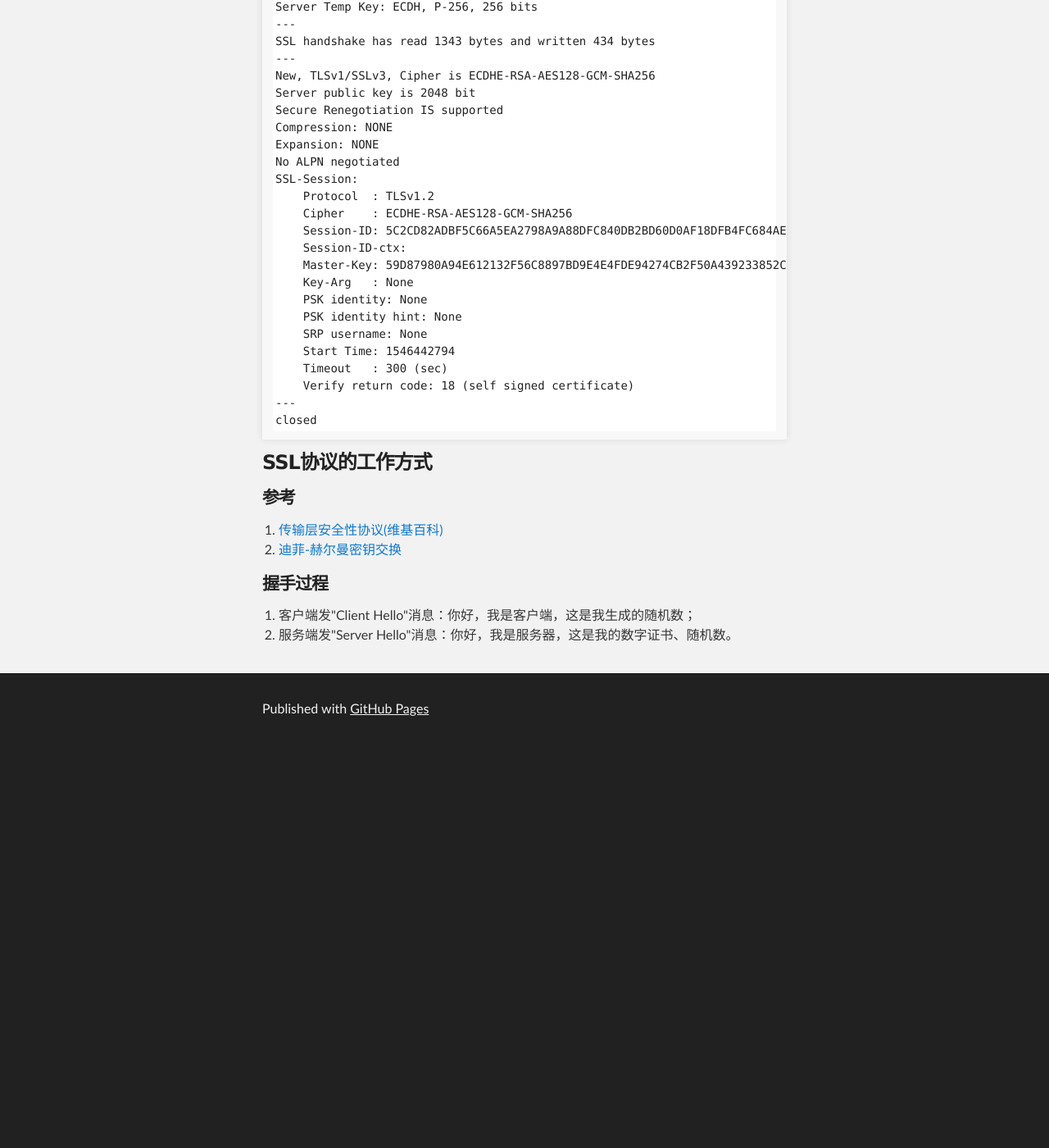
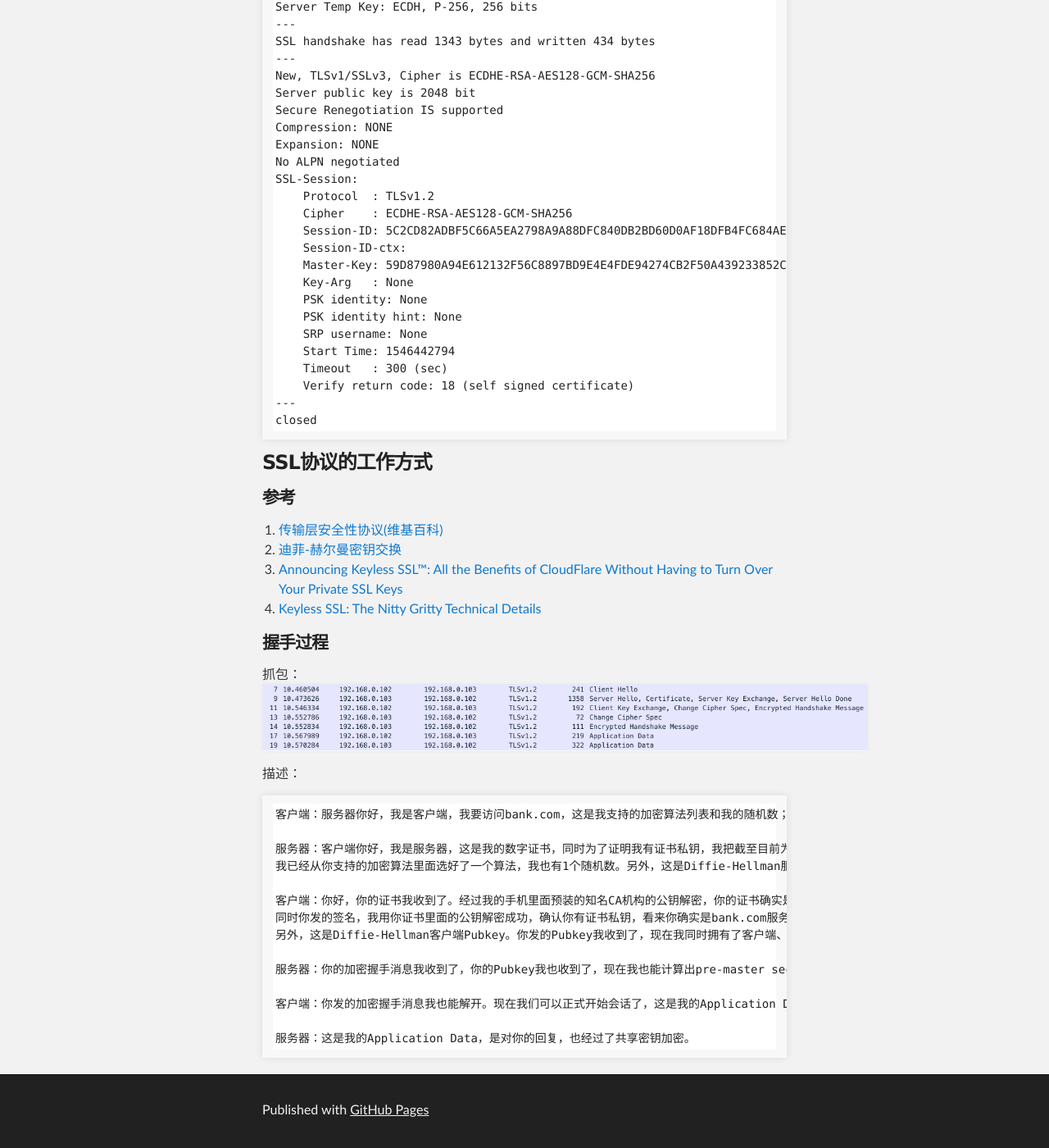
Before and after one commit to mwping/mwping.github.io, a Jekyll site: the page built from network/http/ssl-tls.md, in a window 1280 px wide and 1400 px high, scrolled down 2612 px. Shown: the whole window at 82% size. Built offline with Jekyll 4.4.1, drawn with Linux system fonts in a browser that asks for light colours; our own code applies the rules of GitHub Pages for plain Markdown files; before the commit the page ends 3523 px from its top, so only the background shows below that.

Commit message:
add ssl握手

````diff
--- a/network/http/ssl-tls.md
+++ b/network/http/ssl-tls.md
@@ -110,8 +110,28 @@ closed
 
 1. [传输层安全性协议(维基百科)](https://zh.wikipedia.org/wiki/%E5%82%B3%E8%BC%B8%E5%B1%A4%E5%AE%89%E5%85%A8%E6%80%A7%E5%8D%94%E5%AE%9A)
 2. [迪菲-赫尔曼密钥交换](https://zh.wikipedia.org/wiki/%E8%BF%AA%E8%8F%B2-%E8%B5%AB%E7%88%BE%E6%9B%BC%E5%AF%86%E9%91%B0%E4%BA%A4%E6%8F%9B)
+3. [Announcing Keyless SSL™: All the Benefits of CloudFlare Without Having to Turn Over Your Private SSL Keys](https://blog.cloudflare.com/announcing-keyless-ssl-all-the-benefits-of-cloudflare-without-having-to-turn-over-your-private-ssl-keys/)
+4. [Keyless SSL: The Nitty Gritty Technical Details](https://blog.cloudflare.com/keyless-ssl-the-nitty-gritty-technical-details/)
 
 <h4 id="2.2">握手过程</h4>
 
-1. 客户端发\"Client Hello\"消息：你好，我是客户端，这是我生成的随机数；
-2. 服务端发\"Server Hello\"消息：你好，我是服务器，这是我的数字证书、随机数。
+抓包：
+![](../../assets/images/ssl-handshake.png)
+
+描述：
+```
+客户端：服务器你好，我是客户端，我要访问bank.com，这是我支持的加密算法列表和我的随机数；
+
+服务器：客户端你好，我是服务器，这是我的数字证书，同时为了证明我有证书私钥，我把截至目前为止所有消息的签名发你了。
+我已经从你支持的加密算法里面选好了一个算法，我也有1个随机数。另外，这是Diffie-Hellman服务端Pubkey，你计算pre-master secret要用到。
+
+客户端：你好，你的证书我收到了。经过我的手机里面预装的知名CA机构的公钥解密，你的证书确实是权威CA机构签发给bank.com的。
+同时你发的签名，我用你证书里面的公钥解密成功，确认你有证书私钥，看来你确实是bank.com服务器。
+另外，这是Diffie-Hellman客户端Pubkey。你发的Pubkey我收到了，现在我同时拥有了客户端、服务器的Pubkey，已经计算出了pre-master secret，加上我自己的随机数、服务端的随机数，已经算出来了共享密钥，现在我用这个共享密钥加密一个握手消息给你，你看看能不能解开；
+
+服务器：你的加密握手消息我收到了，你的Pubkey我也收到了，现在我也能计算出pre-master secret，加上我们两个的随机数，得出了给你一样的共享密钥。你发的加密握手消息我能解开，我给你也发一个加密的握手消息，你也试试能不能解开。
+
+客户端：你发的加密握手消息我也能解开。现在我们可以正式开始会话了，这是我的Application Data，经过了共享密钥加密。
+
+服务器：这是我的Application Data，是对你的回复，也经过了共享密钥加密。
+```
````
Also changed, not shown: assets/images/ssl-handshake.png (added).
